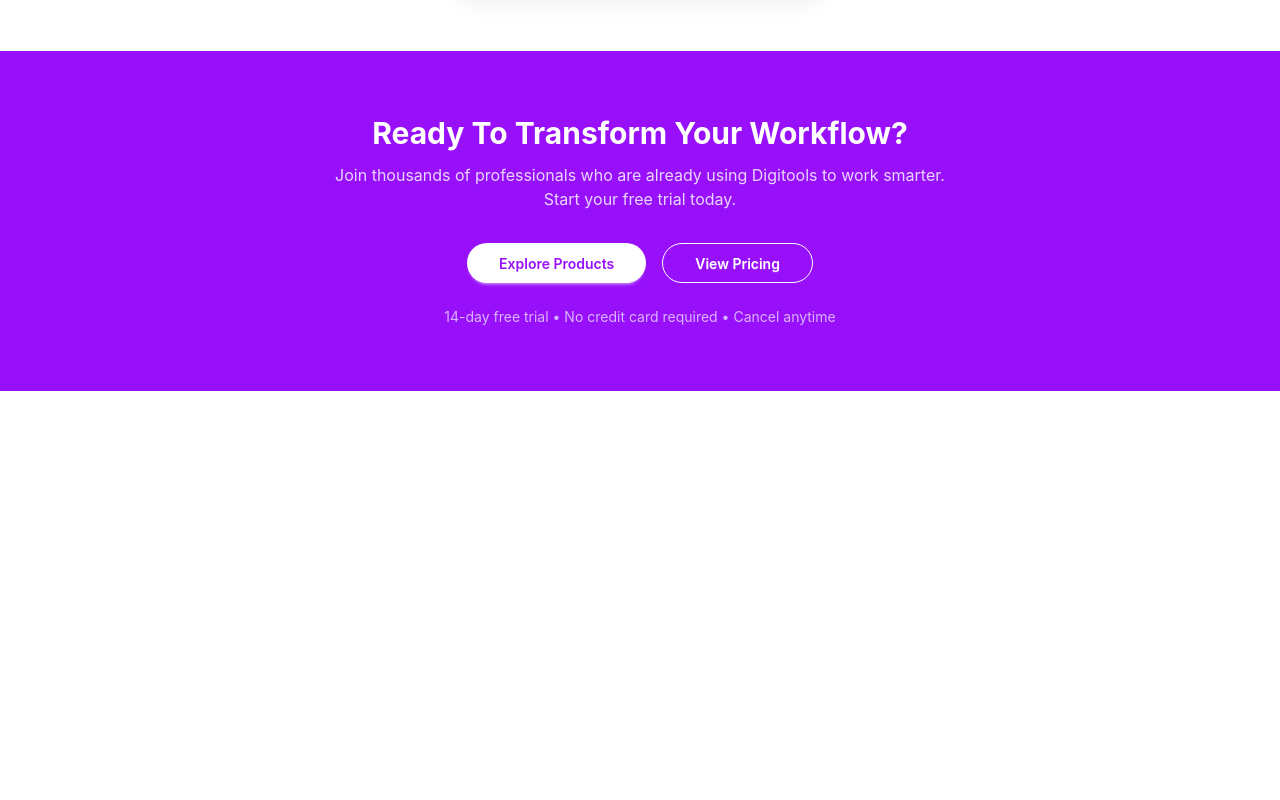
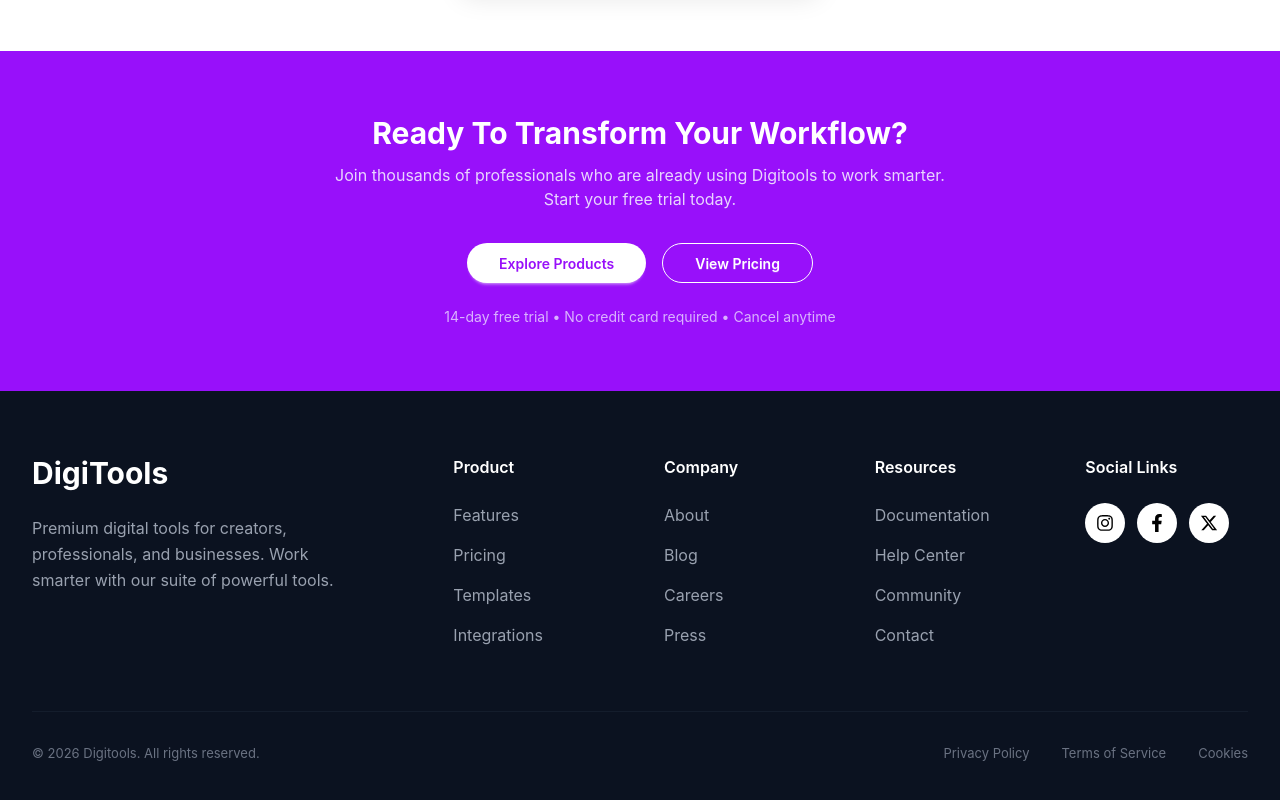
Before and after one commit to shafikulnayem10/PH_A-6-Digi-Tools-Web-App, a React (Vite) app: page / in a window 1280 px wide. Shown: the part 3241-4041 px from the top of the page. Before the commit the page ends 3632 px from the top, so only its background shows below. Built offline with nearby package versions, Linux system fonts and the light colour scheme.

Commit message:
added footer section

```diff
--- a/src/App.jsx
+++ b/src/App.jsx
@@ -8,6 +8,7 @@
 import Steps from './components/homepage/steps/Steps';
 import Pricing from './components/homepage/pricing/Pricing';
 import CTA from './components/homepage/cta/CTA';
+import Footer from './components/homepage/footer/Footer';
 
 
 const fetchProducts = async () => {
@@ -36,13 +37,18 @@
           productsPromise={productsPromise}
           cartItems={cartItems}
           setCartItems={setCartItems}
-        />
+        >
+
+        </Products>
+
       </Suspense>
+   <ToastContainer position="top-right" autoClose={2000} />
 
-      <ToastContainer  />
+
       <Steps></Steps>
       <Pricing></Pricing>
       <CTA></CTA>
+      <Footer></Footer>
     </div>
     </>
   )
--- /dev/null
+++ b/src/components/homepage/footer/Footer.jsx
@@ -0,0 +1,101 @@
+import React from "react";
+import { FaInstagram, FaFacebookF } from "react-icons/fa";
+import { FaXTwitter } from "react-icons/fa6";
+
+
+const Footer = () => {
+  return (
+    <footer className="bg-[#0B1220] text-gray-400 py-16">
+      <div className="max-w-7xl mx-auto px-8">
+
+        <div className="grid grid-cols-1 md:grid-cols-12 gap-12 mb-16">
+
+
+          <div className="md:col-span-4">
+            <h2 className="text-white text-3xl font-bold mb-6">
+              DigiTools
+            </h2>
+            <p className="text-md leading-relaxed max-w-xs">
+              Premium digital tools for creators, professionals, and businesses.
+              Work smarter with our suite of powerful tools.
+            </p>
+          </div>
+
+
+          <div className="md:col-span-2">
+            <h4 className="text-white font-semibold mb-6">Product</h4>
+            <ul className="space-y-4 text-md">
+              <li className="hover:text-white cursor-pointer">Features</li>
+              <li className="hover:text-white cursor-pointer">Pricing</li>
+              <li className="hover:text-white cursor-pointer">Templates</li>
+              <li className="hover:text-white cursor-pointer">Integrations</li>
+            </ul>
+          </div>
+
+
+          <div className="md:col-span-2">
+            <h4 className="text-white font-semibold mb-6">Company</h4>
+            <ul className="space-y-4 text-md">
+              <li className="hover:text-white cursor-pointer">About</li>
+              <li className="hover:text-white cursor-pointer">Blog</li>
+              <li className="hover:text-white cursor-pointer">Careers</li>
+              <li className="hover:text-white cursor-pointer">Press</li>
+            </ul>
+          </div>
+
+
+          <div className="md:col-span-2">
+            <h4 className="text-white font-semibold mb-6">Resources</h4>
+            <ul className="space-y-4 text-md">
+              <li className="hover:text-white cursor-pointer">Documentation</li>
+              <li className="hover:text-white cursor-pointer">Help Center</li>
+              <li className="hover:text-white cursor-pointer">Community</li>
+              <li className="hover:text-white cursor-pointer">Contact</li>
+            </ul>
+          </div>
+
+
+          <div className="md:col-span-2">
+            <h4 className="text-white font-semibold mb-6">Social Links</h4>
+            <div className="flex gap-3">
+              <div className="w-10 h-10 flex items-center justify-center rounded-full bg-white hover:bg-gray-200 transition-colors cursor-pointer">
+                <FaInstagram className="text-black text-lg" />
+              </div>
+              <div className="w-10 h-10 flex items-center justify-center rounded-full bg-white hover:bg-gray-200 transition-colors cursor-pointer">
+                <FaFacebookF className="text-black text-lg" />
+              </div>
+              <div className="w-10 h-10 flex items-center justify-center rounded-full bg-white hover:bg-gray-200 transition-colors cursor-pointer">
+                <FaXTwitter className="text-black text-lg" />
+              </div>
+            </div>
+          </div>
+        </div>
+
+
+<div className="border-t border-gray-800/50 pt-8 mt-12 flex flex-col md:flex-row justify-between items-center text-[13px] text-gray-500">
+
+
+  <div>
+    <p>&copy; 2026 Digitools. All rights reserved.</p>
+  </div>
+
+
+  <div className="flex gap-8 mt-4 md:mt-0">
+    <span className="hover:text-white cursor-pointer transition-colors duration-200">
+      Privacy Policy
+    </span>
+    <span className="hover:text-white cursor-pointer transition-colors duration-200">
+      Terms of Service
+    </span>
+    <span className="hover:text-white cursor-pointer transition-colors duration-200">
+      Cookies
+    </span>
+  </div>
+
+</div>
+      </div>
+    </footer>
+  );
+};
+
+export default Footer;
```
